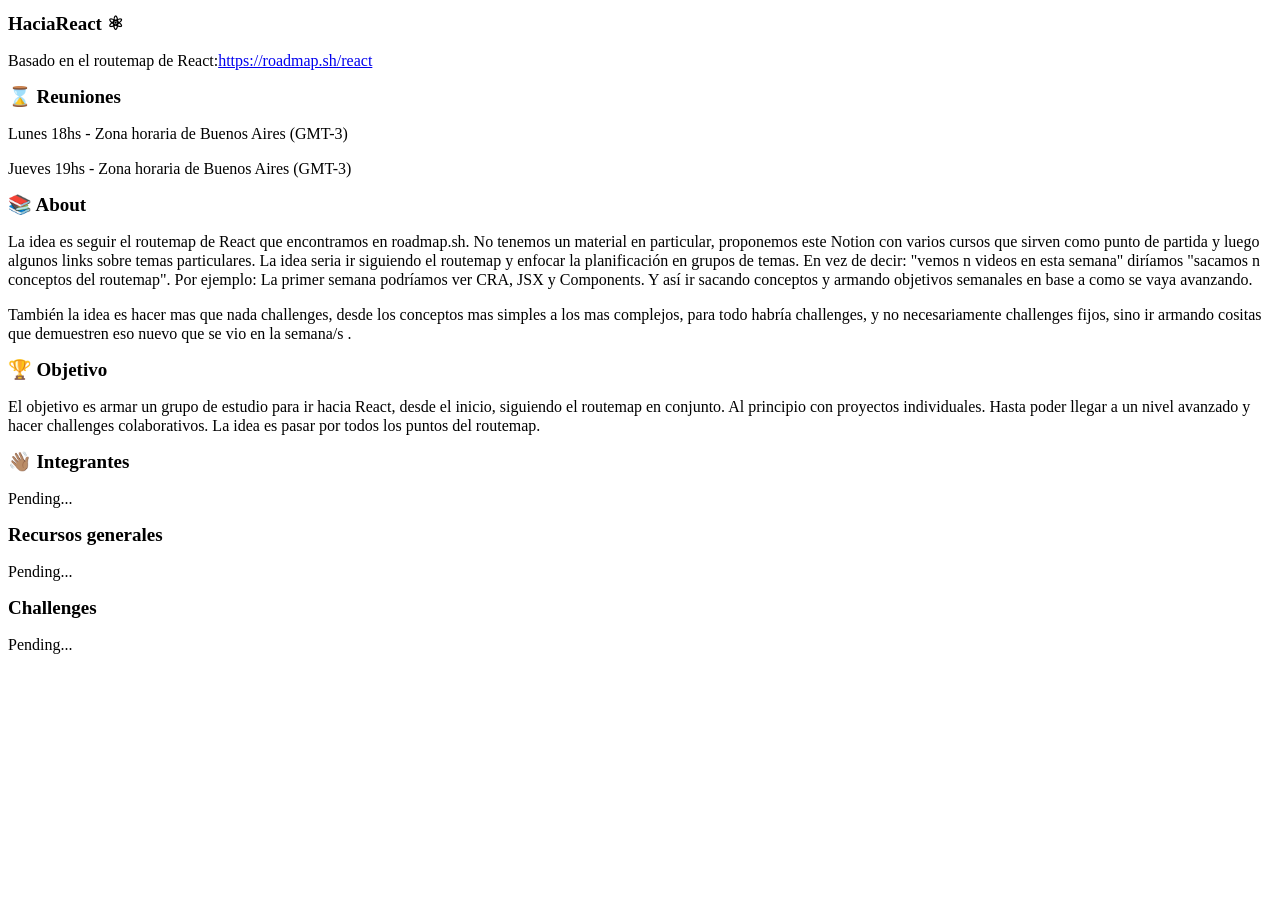
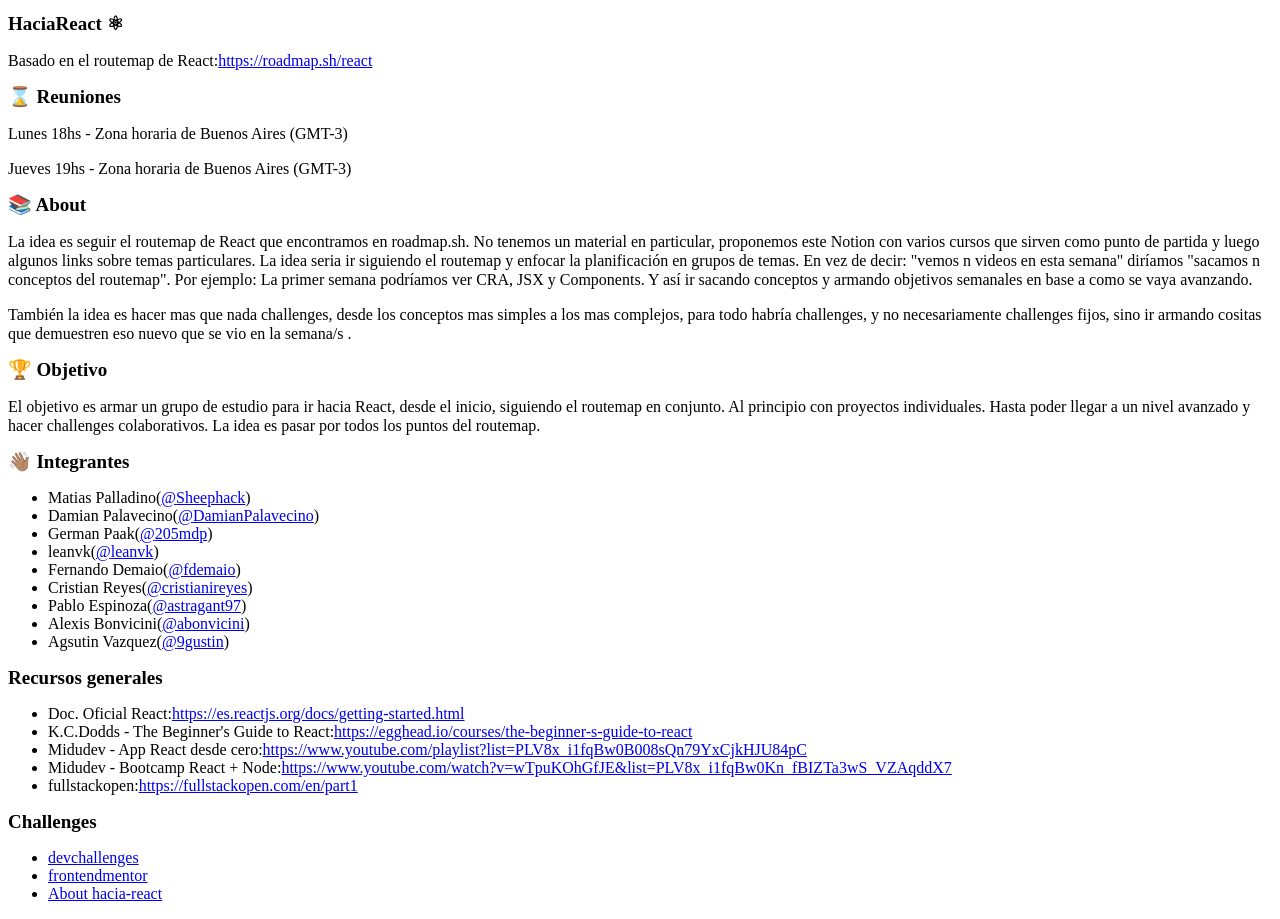
Before and after one commit to 9gustin/hacia-react, a React (Create React App) app: page / in a window 1280 px wide. Before the commit the page ends 800 px from the top, so only its background shows below. Built offline with nearby package versions, Linux system fonts and the light colour scheme.

Commit message:
integro las secciones que usan jsons

```diff
--- a/src/components/Challenges/index.jsx
+++ b/src/components/Challenges/index.jsx
@@ -1,6 +1,9 @@
 import React from 'react';
-import Paragraph from '../Paragraph';
+
 import Title from '../Title';
+
+import mockResponse from '../../data/challenges.json';
+import Link from '../Link';
 
 function Challenges() {
   return (
@@ -8,9 +11,15 @@
       <Title>
         Challenges
       </Title>
-      <Paragraph>
-        Pending...
-      </Paragraph>
+      <ul>
+        {mockResponse.data.map((challenge) => (
+          <li key={challenge.name}>
+            <Link to={challenge.url}>
+              {challenge.name}
+            </Link>
+          </li>
+        ))}
+      </ul>
     </section>
   );
 }
--- a/src/components/Members/index.jsx
+++ b/src/components/Members/index.jsx
@@ -1,7 +1,9 @@
 import React from 'react';
 
-import Paragraph from '../Paragraph';
 import Title from '../Title';
+import Link from '../Link';
+
+import mockResponse from '../../data/members.json';
 
 function Members() {
   return (
@@ -9,9 +11,21 @@
       <Title>
         👋🏽 Integrantes
       </Title>
-      <Paragraph>
-        Pending...
-      </Paragraph>
+      <ul>
+        {
+        mockResponse.data.map((user) => (
+          <li key={user.githubUser}>
+            {user.name}
+            (
+            <Link to={user.url}>
+              @
+              {user.githubUser}
+            </Link>
+            )
+          </li>
+        ))
+      }
+      </ul>
     </section>
   );
 }
--- a/src/components/Resources/index.jsx
+++ b/src/components/Resources/index.jsx
@@ -1,13 +1,29 @@
 import React from 'react';
 
-import Paragraph from '../Paragraph';
 import Title from '../Title';
+import Link from '../Link';
+
+import mockResponse from '../../data/resources.json';
 
 function Resources() {
   return (
     <section>
-      <Title>Recursos generales</Title>
-      <Paragraph>Pending...</Paragraph>
+      {
+        mockResponse.data.map(({ name, links }) => (
+          <>
+            <Title>{name}</Title>
+            <ul>
+              {links.map((link) => (
+                <li key={link.name}>
+                  {link.name}
+                  :
+                  <Link to={link.url}>{link.url}</Link>
+                </li>
+              ))}
+            </ul>
+          </>
+        ))
+      }
     </section>
   );
 }
```
